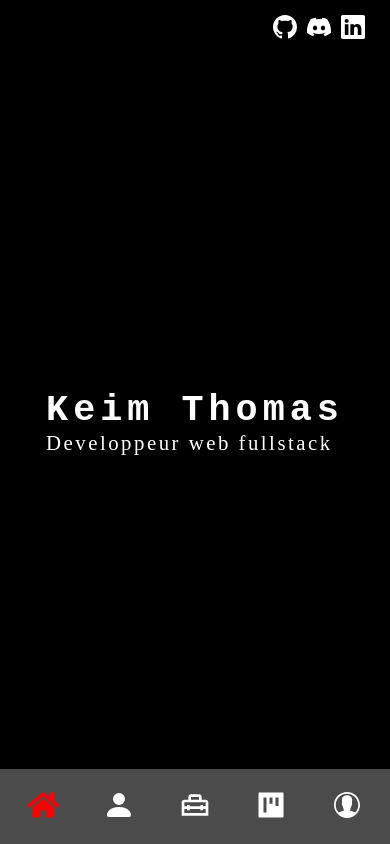
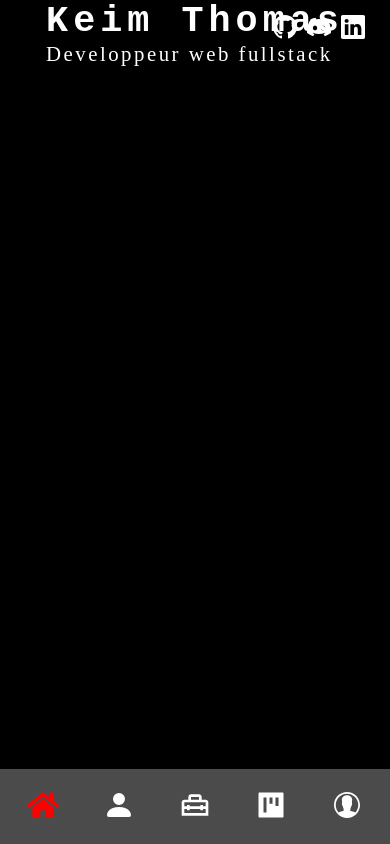
Before and after one commit to heimdall54/portfolio3, a Next.js app: page / in a window 390 px wide. Built offline with nearby package versions, Linux system fonts and the light colour scheme.

Commit message:
responsive

```diff
--- a/styles/setting.scss
+++ b/styles/setting.scss
@@ -9,11 +9,5 @@
 body {
   background-color: #000000;
   width: 100vw;
-  height: 100vmin;
+  max-height: 100vh;
 }
-
-@media screen and (max-width: 760px) {
-  body {
-    height: 100vmax;
-  }
-}
```
